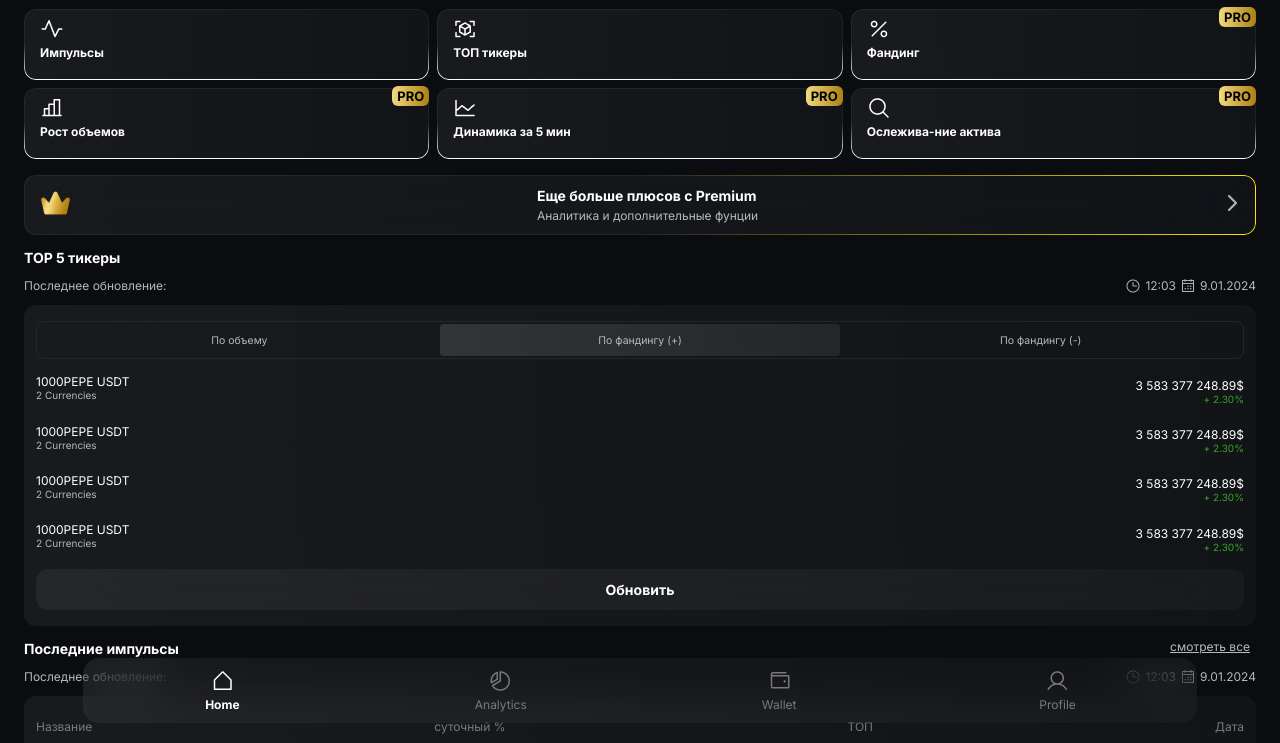
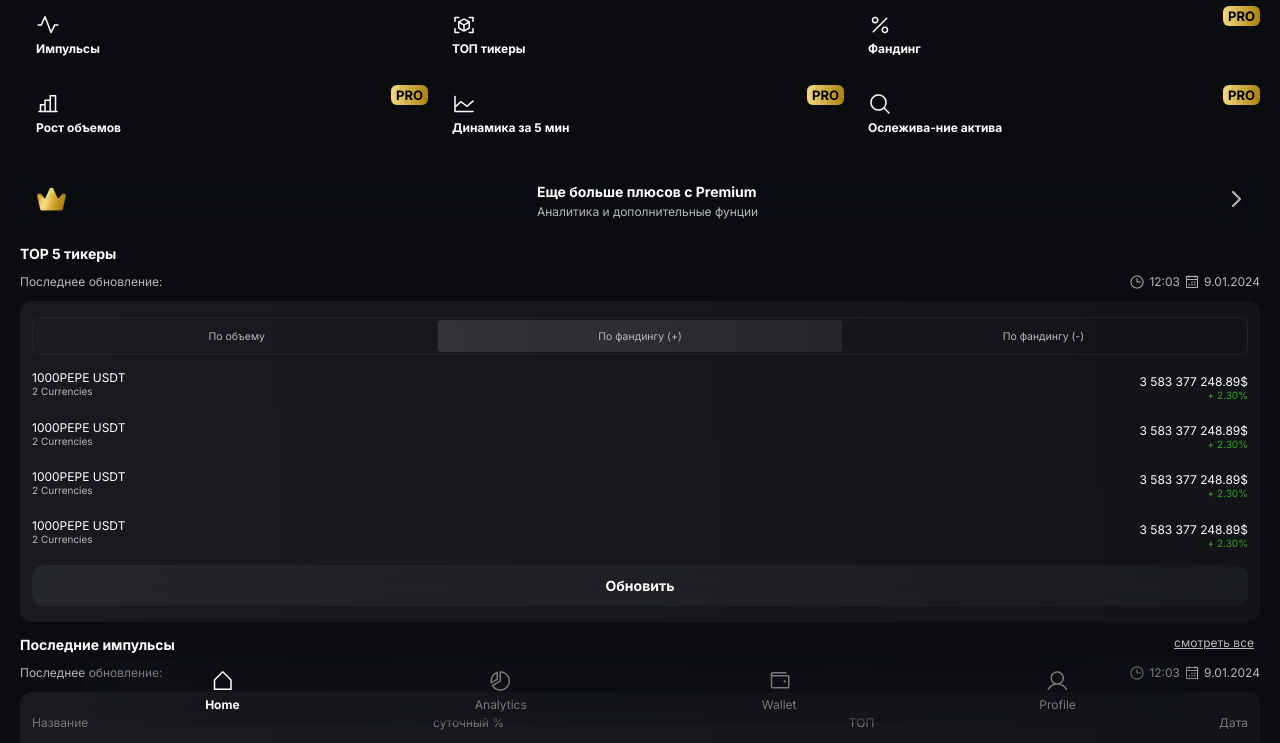
Before and after one commit to SmartAnalyticsApp/SmartAnalytics, a website: page main.html in a window 1280 px wide. Shown: the part 67-810 px from the top of the page. Drawn offline with Linux system fonts and the light colour scheme.

Commit message:
Update main.css

```diff
--- a/css/main.css
+++ b/css/main.css
@@ -1,6 +1,6 @@
 body{
     background: var(--BG-dark-main, #0A0C10);
-    padding: 16px;
+    padding: 12px;
     font-family: Inter;
 
 }
@@ -45,36 +45,16 @@ header img{
 .card {
     position: relative;
     border-radius: 12px;
-    background: var(--bg-7-primary-dark, linear-gradient(88deg, rgba(255, 255, 255, 0.06) 0%, rgba(255, 255, 255, 0.03) 99.66%));
     display: flex;
     padding: 8px 16px;
     flex-direction: column;
     align-items: flex-start;
     gap: 4px;
     flex: 1 0 0;
+    background-size: cover;
     z-index: 1; /* ensure the card content is above the pseudo-element */
 }
 
-.card::before {
-    content: '';
-    position: absolute;
-    top: 0;
-    left: 0;
-    right: 0;
-    bottom: 0;
-    border-radius: 12px; /* matching the card's border radius */
-    padding: 1px; /* adjust the width of the border */
-    background: linear-gradient(to bottom, rgba(255, 255, 255, 0.06) 50%, #FFFFFF); /* your gradient */
-    -webkit-mask:
-        linear-gradient(#fff 0 0) content-box,
-        linear-gradient(#fff 0 0);
-    mask:
-        linear-gradient(#fff 0 0) content-box,
-        linear-gradient(#fff 0 0);
-    -webkit-mask-composite: destination-out;
-    mask-composite: exclude;
-    z-index: -1; /* ensure the pseudo-element is below the card content */
-}
 
 .card img{
     width: 24px;
@@ -94,36 +74,19 @@ header img{
     color: var(--Text-primary-white, var(--white-text, #FFF));
 }
 .card-premium{
-    margin-top: 16px;;
+
+    margin-top: 16px;
     display: flex;
     padding: 12px;
     justify-content: space-between;
     align-items: center;
     align-self: stretch;
     border-radius: 10px;
-    background: var(--bg-7-primary-dark, linear-gradient(88deg, rgba(255, 255, 255, 0.06) 0%, rgba(255, 255, 255, 0.03) 99.66%));
+
+    background-size: cover;
     backdrop-filter: blur(32px);
 }
-.card-premium::before {
-    content: '';
-    position: absolute;
-    top: 0;
-    left: 0;
-    right: 0;
-    bottom: 0;
-    border-radius: 12px; /* matching the card's border radius */
-    padding: 1px; /* adjust the width of the border */
-    background: linear-gradient(to right, rgba(255, 255, 255, 0.06) 50%, #FFE500); /* your gradient */
-    -webkit-mask:
-        linear-gradient(#fff 0 0) content-box,
-        linear-gradient(#fff 0 0);
-    mask:
-        linear-gradient(#fff 0 0) content-box,
-        linear-gradient(#fff 0 0);
-    -webkit-mask-composite: destination-out;
-    mask-composite: exclude;
-    z-index: -1; /* ensure the pseudo-element is below the card content */
-}
+
 .card-premium p{
     color: var(--Text-secondary-gray, #B8B8B8);
     text-align: right;
@@ -262,8 +225,8 @@ footer{
     border-radius: 16px;
     text-align: center;
     padding: 11px 0px;
-    background: var(--bg-7-primary-dark, linear-gradient(88deg, rgba(255, 255, 255, 0.06) 0%, rgba(255, 255, 255, 0.03) 99.66%));
-    backdrop-filter: blur(21px);
+    background: var(black, linear-gradient(88deg, rgba(255, 255, 255, 0.06) 0%, rgba(255, 255, 255, 0.03) 99.66%));
+    backdrop-filter: blur(51px);
 }
 .update-info{
     display: flex;
@@ -287,7 +250,7 @@ footer{
 .premium-icon{
     position: absolute;
     right: 0px;
-    margin-top: -10px;
+    margin-top: -7px;
     border-radius: 6px;
     padding: 2px 5px;
     font-size: small;
```
